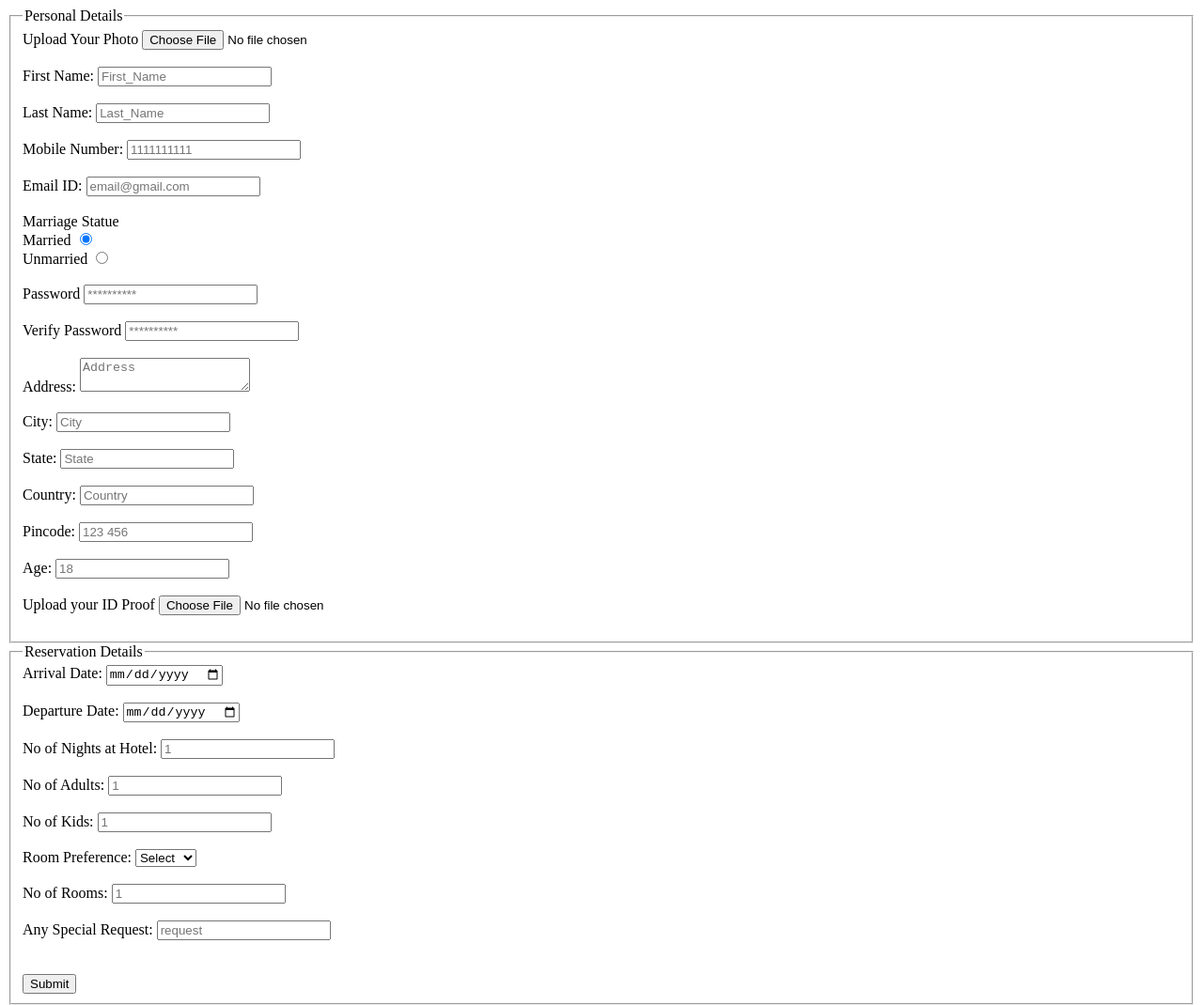
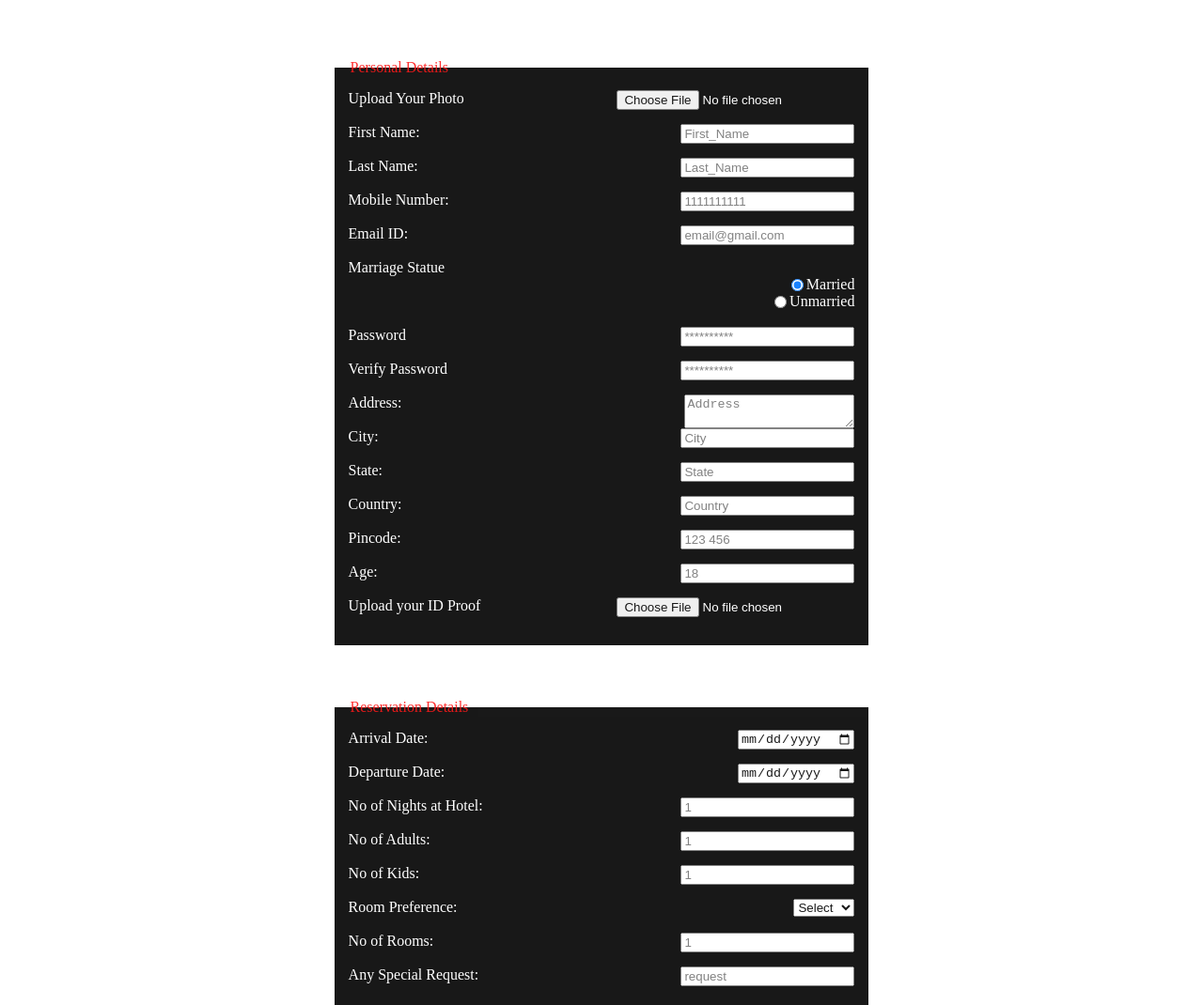
Before and after one commit to Amit-S-Jain/Casepoint, a plain HTML site: page 12_session_15_css.html in a window 1280 px wide. Shown: the top 1070 px of the page at 94% size. Drawn offline with Linux system fonts and the light colour scheme.

Commit message:
Update 12_session_15_css.html

```diff
--- a/12_session_15_css.html
+++ b/12_session_15_css.html
@@ -2,7 +2,7 @@
 <html>
 <head>
 	<title>Booking</title>
-	<link rel="stylesheet" type="text/css" href="12_session 15_css.css">
+	<link rel="stylesheet" type="text/css" href="12_session_15_css.css">
 </head>
 <body class="backgroundimg">
 <div id="container">
```
